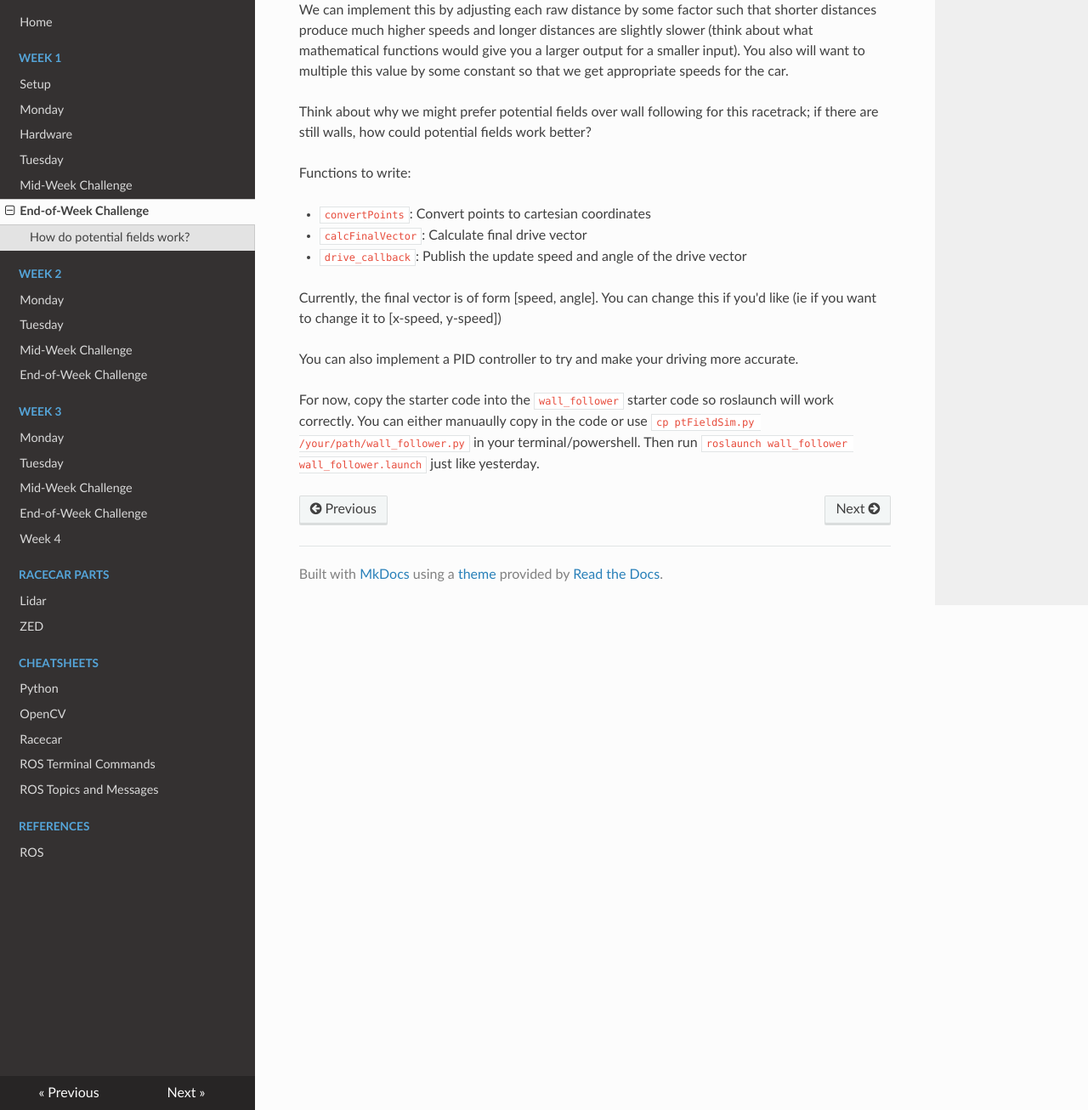
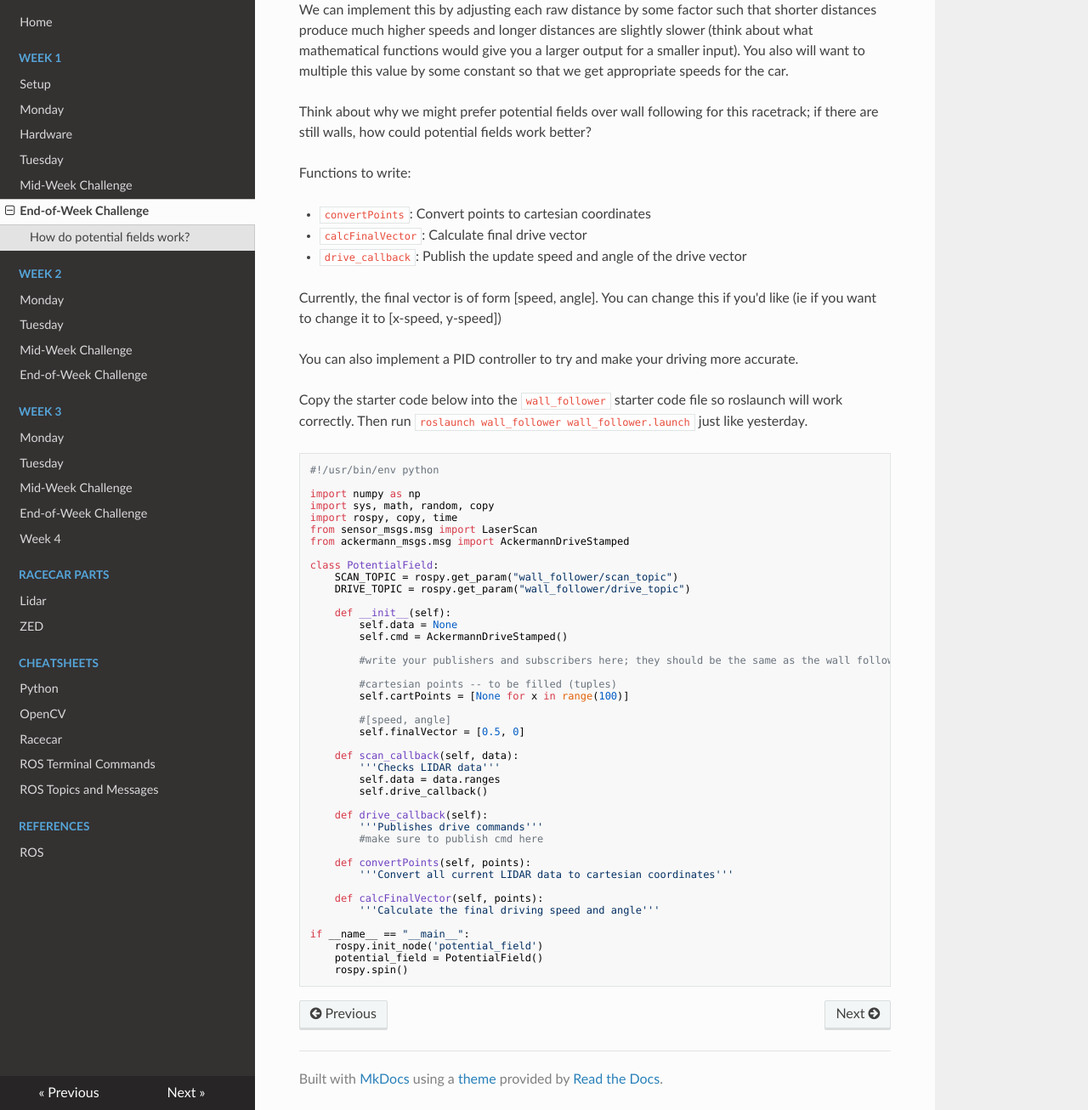
Before and after one commit to ChrisLindland/racecar-website, an MkDocs documentation site: the page built from docs/week1/04_eow/lab.md, in a window 1280 px wide and 1400 px high, scrolled down 1694 px, cut to the strip 94-1400 px from the top of the window. Shown: the whole strip at 85% size. Built offline with MkDocs 1.6.1, drawn with Linux system fonts in a browser that asks for light colours; nearby versions of some CDN libraries.

Commit message:
Update lab.md

````diff
--- a/docs/week1/04_eow/lab.md
+++ b/docs/week1/04_eow/lab.md
@@ -37,4 +37,50 @@ Currently, the final vector is of form [speed, angle]. You can change this if yo
 
 You can also implement a PID controller to try and make your driving more accurate.
 
-For now, copy the starter code into the `wall_follower` starter code so roslaunch will work correctly. You can either manuaully copy in the code or use `cp ptFieldSim.py /your/path/wall_follower.py` in your terminal/powershell. Then run `roslaunch wall_follower wall_follower.launch` just like yesterday.
+Copy the starter code below into the `wall_follower` starter code file so roslaunch will work correctly. Then run `roslaunch wall_follower wall_follower.launch` just like yesterday.
+
+```python
+#!/usr/bin/env python
+
+import numpy as np
+import sys, math, random, copy
+import rospy, copy, time
+from sensor_msgs.msg import LaserScan
+from ackermann_msgs.msg import AckermannDriveStamped
+
+class PotentialField:
+	SCAN_TOPIC = rospy.get_param("wall_follower/scan_topic")
+	DRIVE_TOPIC = rospy.get_param("wall_follower/drive_topic")
+
+	def __init__(self):
+		self.data = None
+		self.cmd = AckermannDriveStamped()
+
+		#write your publishers and subscribers here; they should be the same as the wall follower's
+
+		#cartesian points -- to be filled (tuples)
+		self.cartPoints = [None for x in range(100)]
+
+		#[speed, angle]
+		self.finalVector = [0.5, 0]
+
+	def scan_callback(self, data):
+		'''Checks LIDAR data'''
+		self.data = data.ranges
+		self.drive_callback()
+
+	def drive_callback(self):
+		'''Publishes drive commands'''
+		#make sure to publish cmd here
+
+	def convertPoints(self, points):
+		'''Convert all current LIDAR data to cartesian coordinates'''
+
+	def calcFinalVector(self, points):
+		'''Calculate the final driving speed and angle'''
+
+if __name__ == "__main__":
+	rospy.init_node('potential_field')
+	potential_field = PotentialField()
+	rospy.spin()
+```
````
